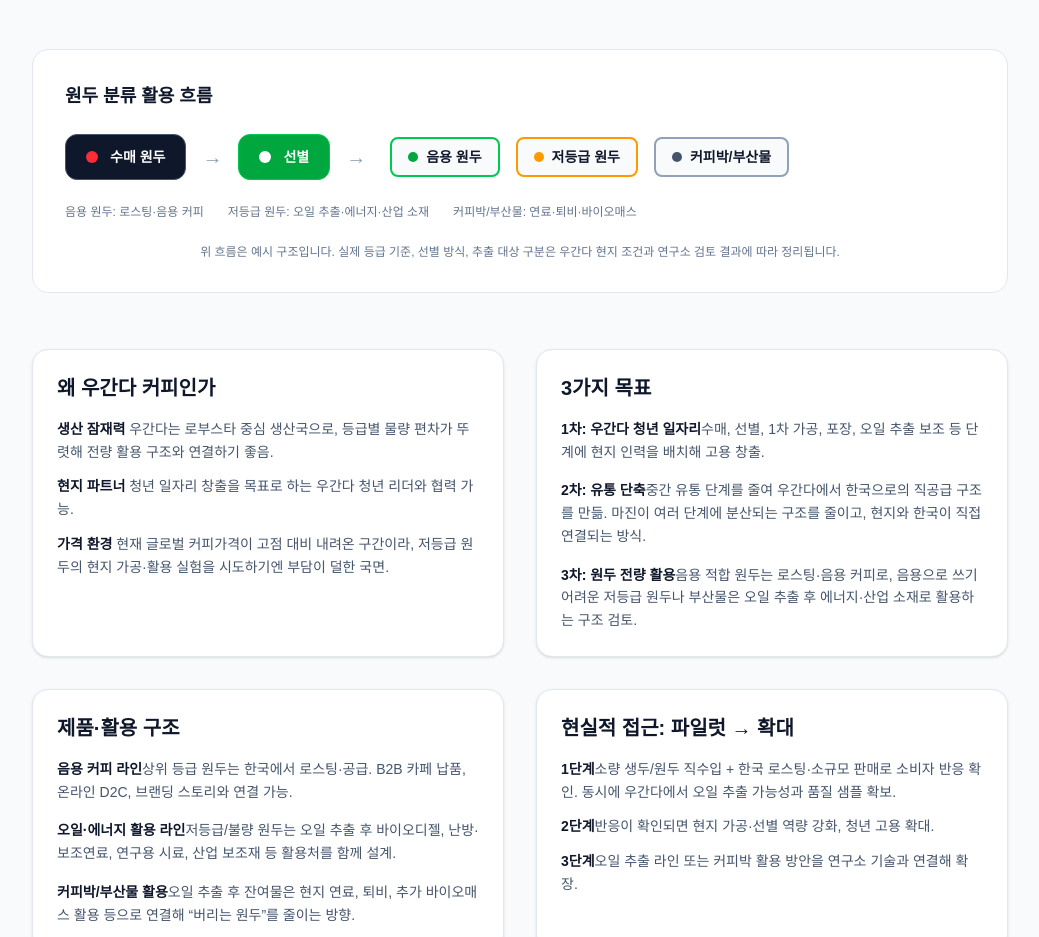
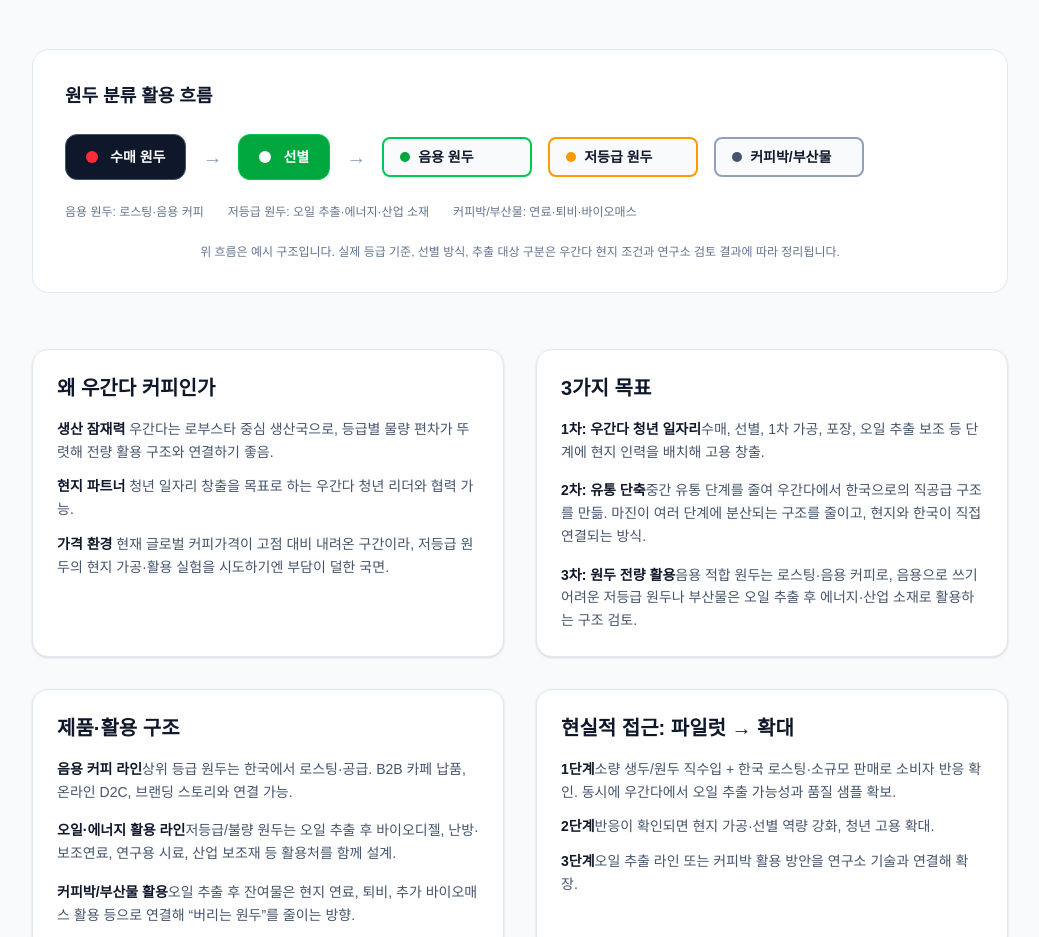
Before and after one commit to cw5444/bioenergy-website, a Next.js app: page / in a window 1280 px wide. Shown: the part 5360-6297 px from the top of the page, without its empty margins (120-1159 px from the left). Built offline with nearby package versions, Linux system fonts and the light colour scheme.

Commit message:
feat: 우간다 커피 원두 흐름 다이어그램 한 줄 흐름형B으로 수정

```diff
--- a/app/page.tsx
+++ b/app/page.tsx
@@ -612,8 +612,8 @@ const diagramFlow = [
     <div className="bg-white border border-slate-200 rounded-2xl p-6 md:p-8 mb-14">
   <h4 className="text-lg font-bold text-slate-900 mb-6 text-green-700">원두 분류 활용 흐름</h4>
 
-  {/* 전체 흐름: 한 줄처럼 보이게 */}
-  <div className="flex items-center justify-center md:justify-start gap-4 flex-wrap">
+  {/* 한 줄 흐름: 수매 원두 → 선별 → 용도 3개 */}
+  <div className="flex flex-wrap items-center gap-4 justify-center md:justify-start">
     <div className="bg-slate-900 rounded-xl px-5 py-3 border border-slate-600 flex items-center gap-3">
       <div className="w-3 h-3 rounded-full bg-red-500" />
       <span className="text-sm font-bold text-white">수매 원두</span>
@@ -628,18 +628,18 @@ const diagramFlow = [
 
     <span className="text-slate-400 text-xl font-thin">→</span>
 
-    <div className="flex flex-wrap gap-4 ml-2">
-      <div className="border-2 border-green-500 rounded-lg bg-slate-50 px-4 py-2 flex items-center gap-2">
+    <div className="flex flex-wrap gap-4">
+      <div className="border-2 border-green-500 rounded-lg bg-slate-50 px-4 py-2 flex items-center gap-2 min-w-[150px]">
         <div className="w-2.5 h-2.5 rounded-full bg-green-600" />
         <span className="text-sm font-semibold text-slate-900">음용 원두</span>
       </div>
 
-      <div className="border-2 border-amber-500 rounded-lg bg-slate-50 px-4 py-2 flex items-center gap-2">
+      <div className="border-2 border-amber-500 rounded-lg bg-slate-50 px-4 py-2 flex items-center gap-2 min-w-[150px]">
         <div className="w-2.5 h-2.5 rounded-full bg-amber-500" />
         <span className="text-sm font-semibold text-slate-900">저등급 원두</span>
       </div>
 
-      <div className="border-2 border-slate-400 rounded-lg bg-slate-50 px-4 py-2 flex items-center gap-2">
+      <div className="border-2 border-slate-400 rounded-lg bg-slate-50 px-4 py-2 flex items-center gap-2 min-w-[150px]">
         <div className="w-2.5 h-2.5 rounded-full bg-slate-600" />
         <span className="text-sm font-semibold text-slate-900">커피박/부산물</span>
       </div>
@@ -657,6 +657,7 @@ const diagramFlow = [
     위 흐름은 예시 구조입니다. 실제 등급 기준, 선별 방식, 추출 대상 구분은 우간다 현지 조건과 연구소 검토 결과에 따라 정리됩니다.
   </div>
 </div>
+
 
 
 
```
